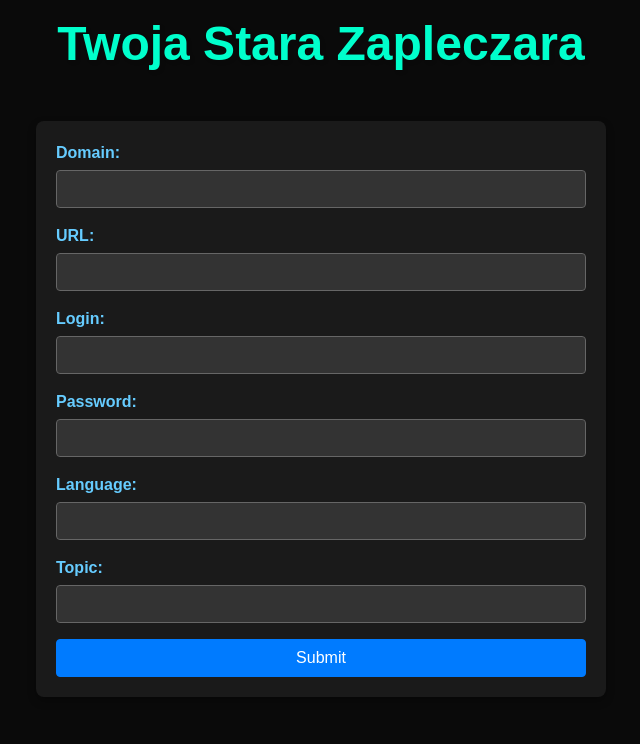
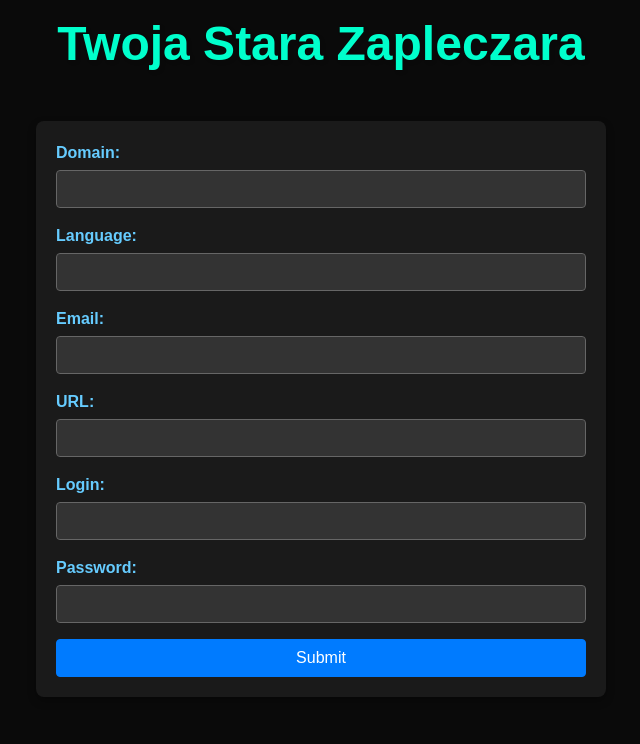
Before and after one commit to xXKUBAXx/Xddd, a Django app: page /create/ in a window 1280 px wide. Shown: the part 56-800 px from the top of the page, without its empty margins (319-959 px from the left). Run offline with Django 4.2, Linux system fonts and the light colour scheme; some libraries are stand-ins or nearby versions.

Commit message:
add email field

```diff
--- a/backend/templates/create.html
+++ b/backend/templates/create.html
@@ -19,6 +19,14 @@ Twoja Stara Zapleczara
                     <input type="text" class="form-control" id="domain" name="domain">
                 </div>
                 <div class="form-group">
+                    <label class="form-label" for="lang">Language:</label>
+                    <input type="text" class="form-control" id="lang" name="lang">
+                </div>
+                <div class="form-group">
+                    <label class="form-label" for="email">Email:</label>
+                    <input type="text" class="form-control" id="email" name="email">
+                </div>
+                <div class="form-group">
                     <label class="form-label" for="url">URL:</label>
                     <input type="text" class="form-control" id="url" name="url">
                 </div>
@@ -29,14 +37,6 @@ Twoja Stara Zapleczara
                 <div class="form-group">
                     <label class="form-label" for="password">Password:</label>
                     <input type="password" class="form-control" id="password" name="password">
-                </div>
-                <div class="form-group">
-                    <label class="form-label" for="lang">Language:</label>
-                    <input type="text" class="form-control" id="lang" name="lang">
-                </div>
-                <div class="form-group">
-                    <label class="form-label" for="topic">Topic:</label>
-                    <input type="text" class="form-control" id="topic" name="topic">
                 </div>
                 <button type="submit" class="btn btn-primary btn-block">Submit</button>
             </form>
--- a/backend/templates/index.html
+++ b/backend/templates/index.html
@@ -16,7 +16,7 @@ Twoja Stara with AI
             <div class="card shadow" data-card-id="{{ i.id }}">
                 <div class="card-icons">
                     {% csrf_token %}
-                    {% if not i.ftp_user %}
+                    {% if not i.wp_api_key %}
                     <i class="fas fa-plus-circle icon" id="create"></i>
                     {% endif %}
                     <i class="fas fa-pen icon" id="write"></i>
```
